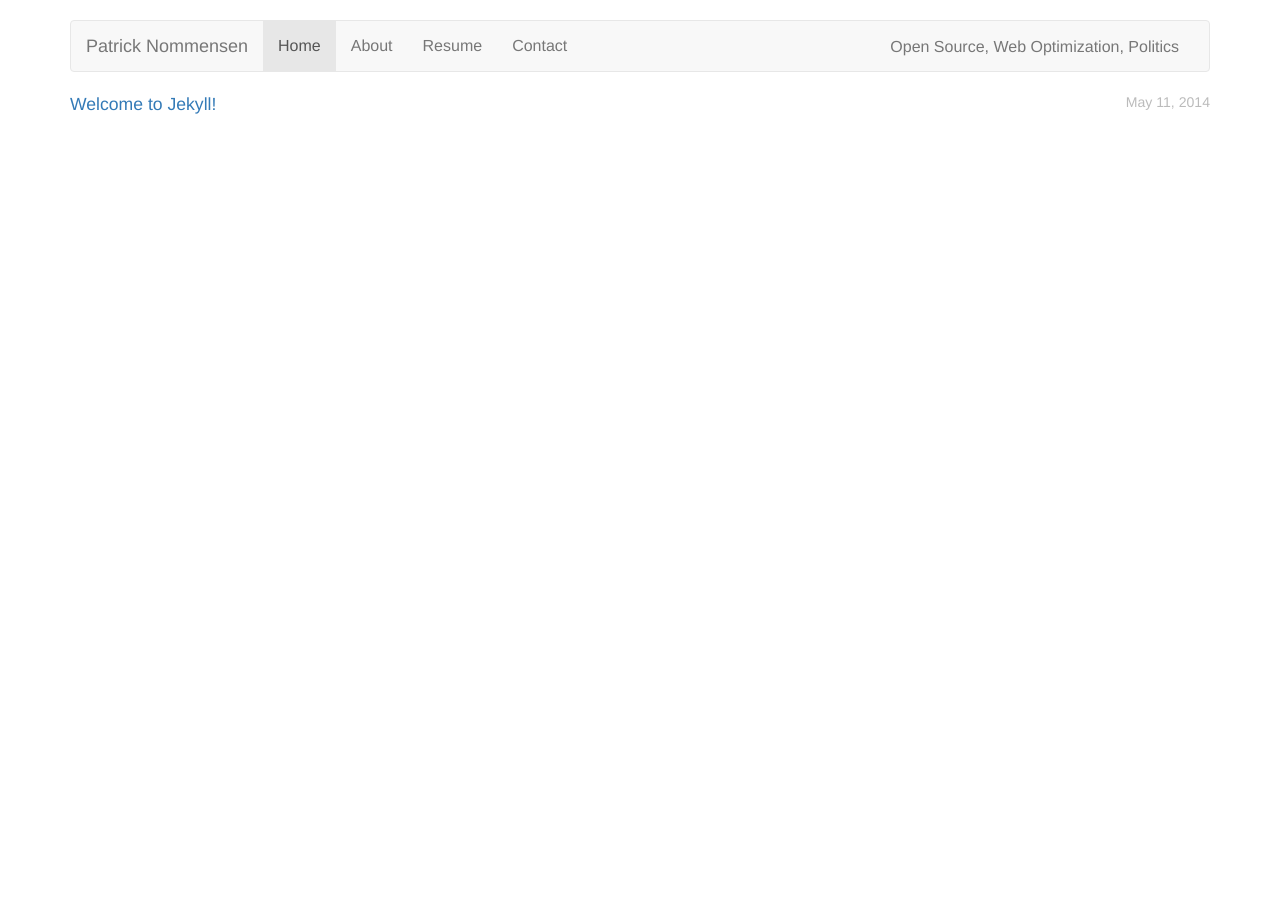
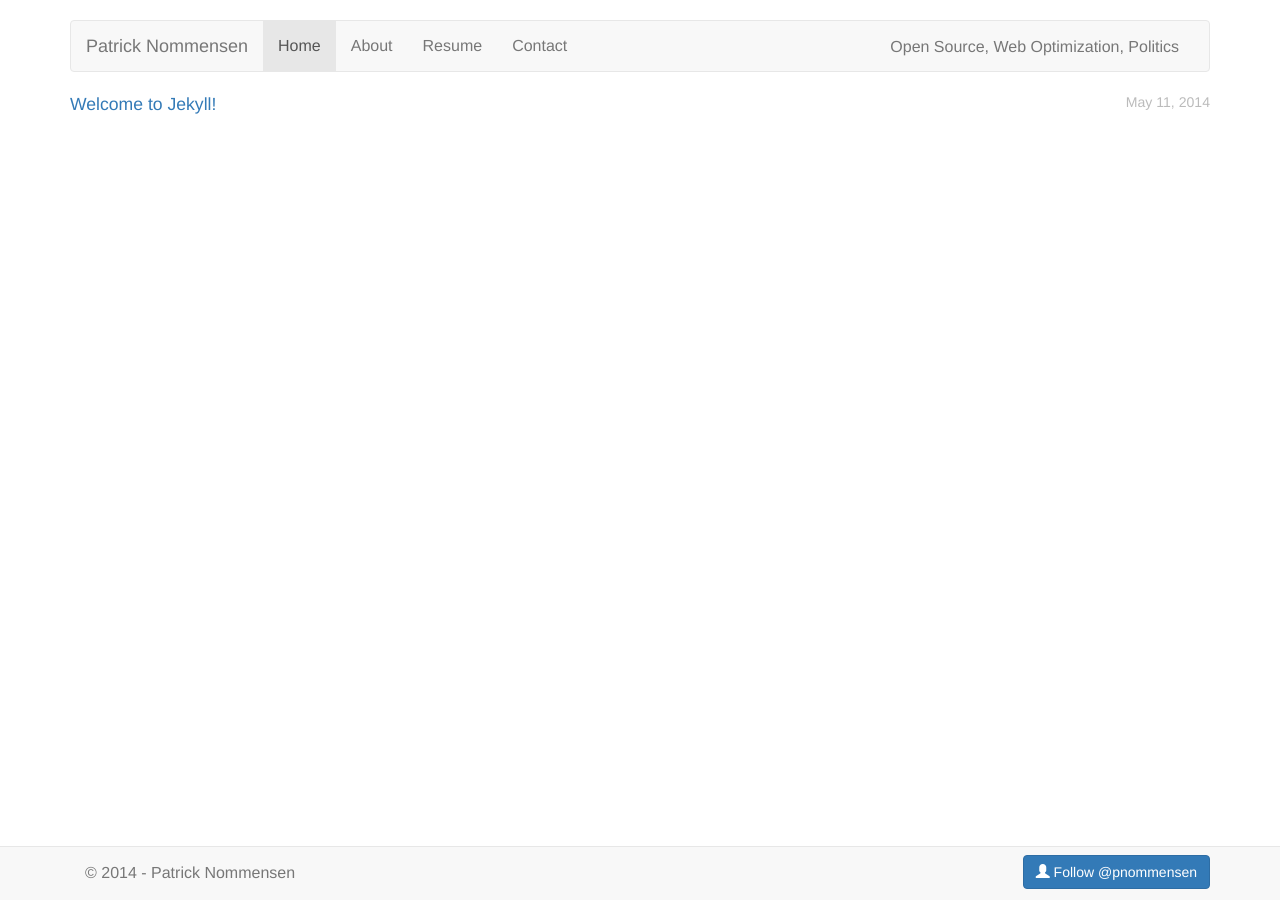
Before and after one commit to pnommensen/pnommensen.github.io, a Jekyll site: the page built from index.html, in a window 1280 px wide. Built offline with Jekyll 4.4.1, drawn with Linux system fonts in a browser that asks for light colours; nearby versions of some CDN libraries.

Commit message:
add static sticky footer

```diff
--- a/_includes/footer.html
+++ b/_includes/footer.html
@@ -1,3 +1,11 @@
+<div class="navbar navbar-default navbar-fixed-bottom">
+    <div class="container">
+      <p class="navbar-text pull-left">© 2014 - Patrick Nommensen</p>
+
+      <a href="http://twitter.com/pnommensen" class="navbar-btn btn-primary btn pull-right">
+      <span class="glyphicon glyphicon-user"></span>  Follow @pnommensen</a>
+    </div>
+ </div>
 </body>
 </html>
 <!-- Proudly Powered by GitHub | Generated {{ site.time }} | Revision {{ site.github.build_revision }} -->
--- a/_includes/header.html
+++ b/_includes/header.html
@@ -14,9 +14,6 @@ body {
   padding-bottom: 20px;
 }
 
-.navbar {
-  margin-bottom: 20px;
-}
 p.nav-text.pull-right {
 margin-top: 15px;
 color: #777;
```
